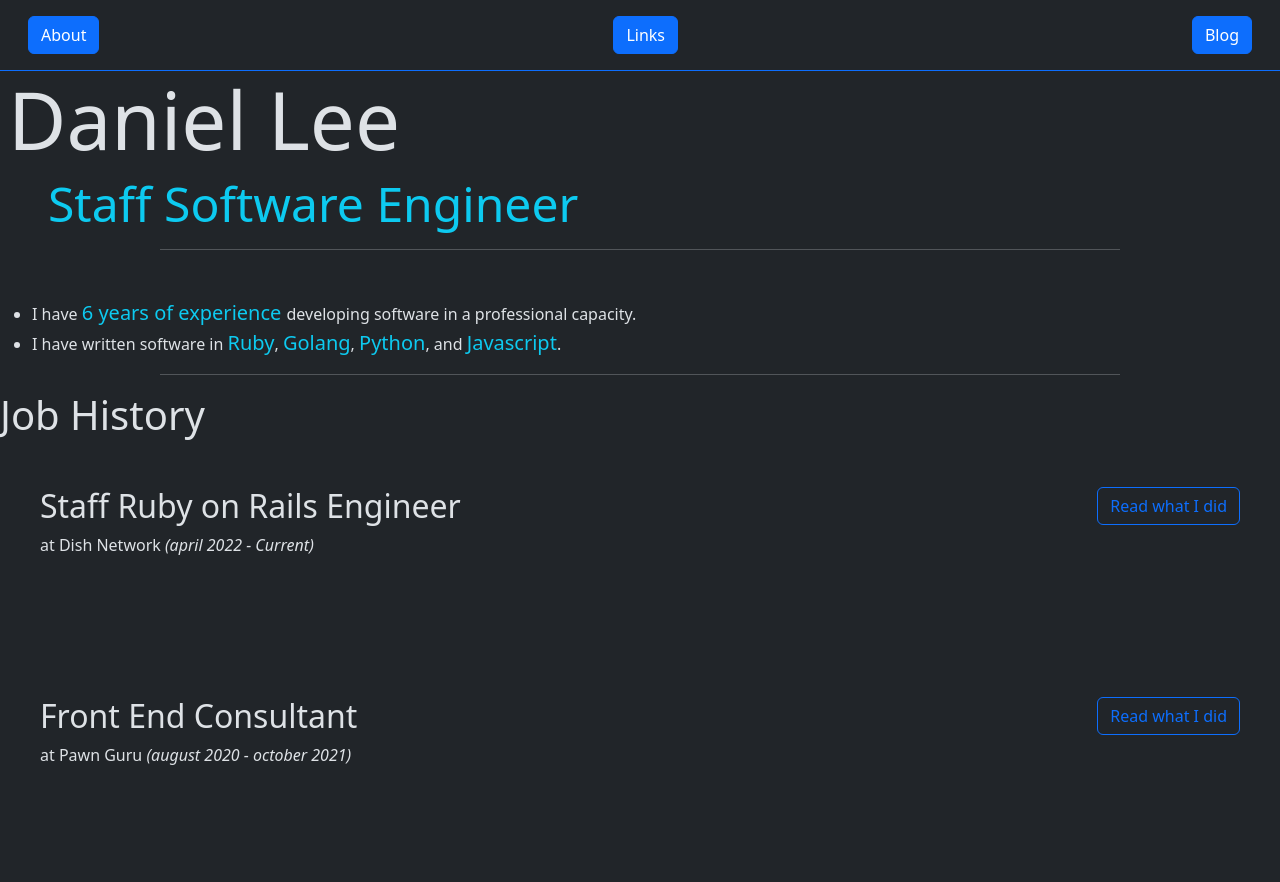
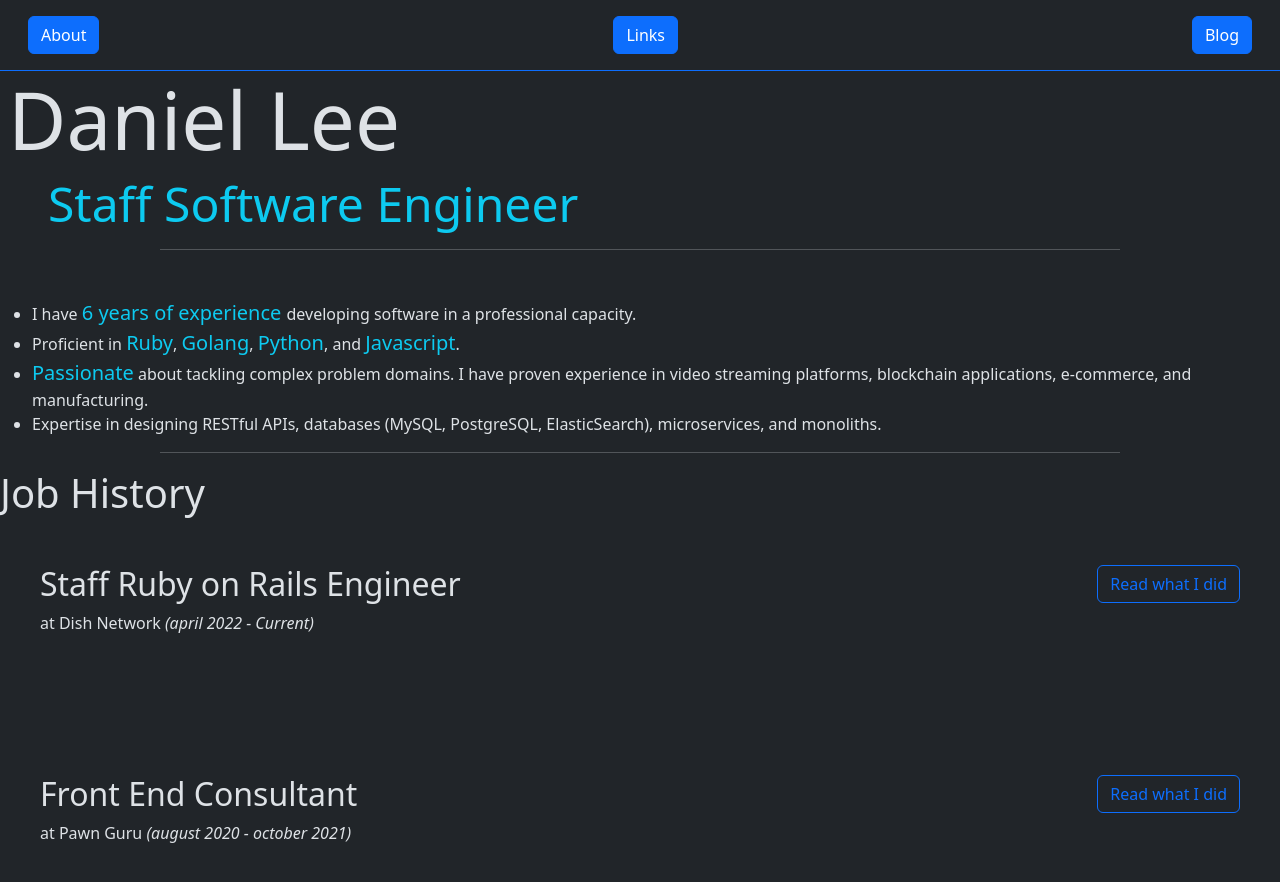
Before and after one commit to danielleedottech/danlee-org, a Jekyll site: the page built from index.html, in a window 1280 px wide and 900 px high. Shown: the top 882 px of the window. Built offline with Jekyll 4.4.1, drawn with Linux system fonts in a browser that asks for light colours; nearby versions of some CDN libraries; library files that are not in the unit come from our copies.

Commit message:
adding some bullet points in home page introduction

```diff
--- a/index.html
+++ b/index.html
@@ -15,7 +15,13 @@ title: Home
             I have <span class="lead text-info">{{ "today" | date: "%Y" | minus: 2018 }} years  of experience </span> developing software in a professional capacity.
         </li>
         <li>
-            I have written software in <span class="lead text-info">Ruby</span>, <span class="lead text-info">Golang</span>, <span class="lead text-info">Python</span>, and <span class="lead text-info">Javascript</span>.
+            Proficient in <span class="lead text-info">Ruby</span>, <span class="lead text-info">Golang</span>, <span class="lead text-info">Python</span>, and <span class="lead text-info">Javascript</span>.
+        </li>
+        <li>
+            <span class="lead text-info">Passionate</span> about tackling complex problem domains. I have proven experience in video streaming platforms, blockchain applications, e-commerce, and manufacturing.
+        </li>
+        <li>
+            Expertise in designing RESTful APIs, databases (MySQL, PostgreSQL, ElasticSearch), microservices, and monoliths.
         </li>
     </ul>
 </section>
```
